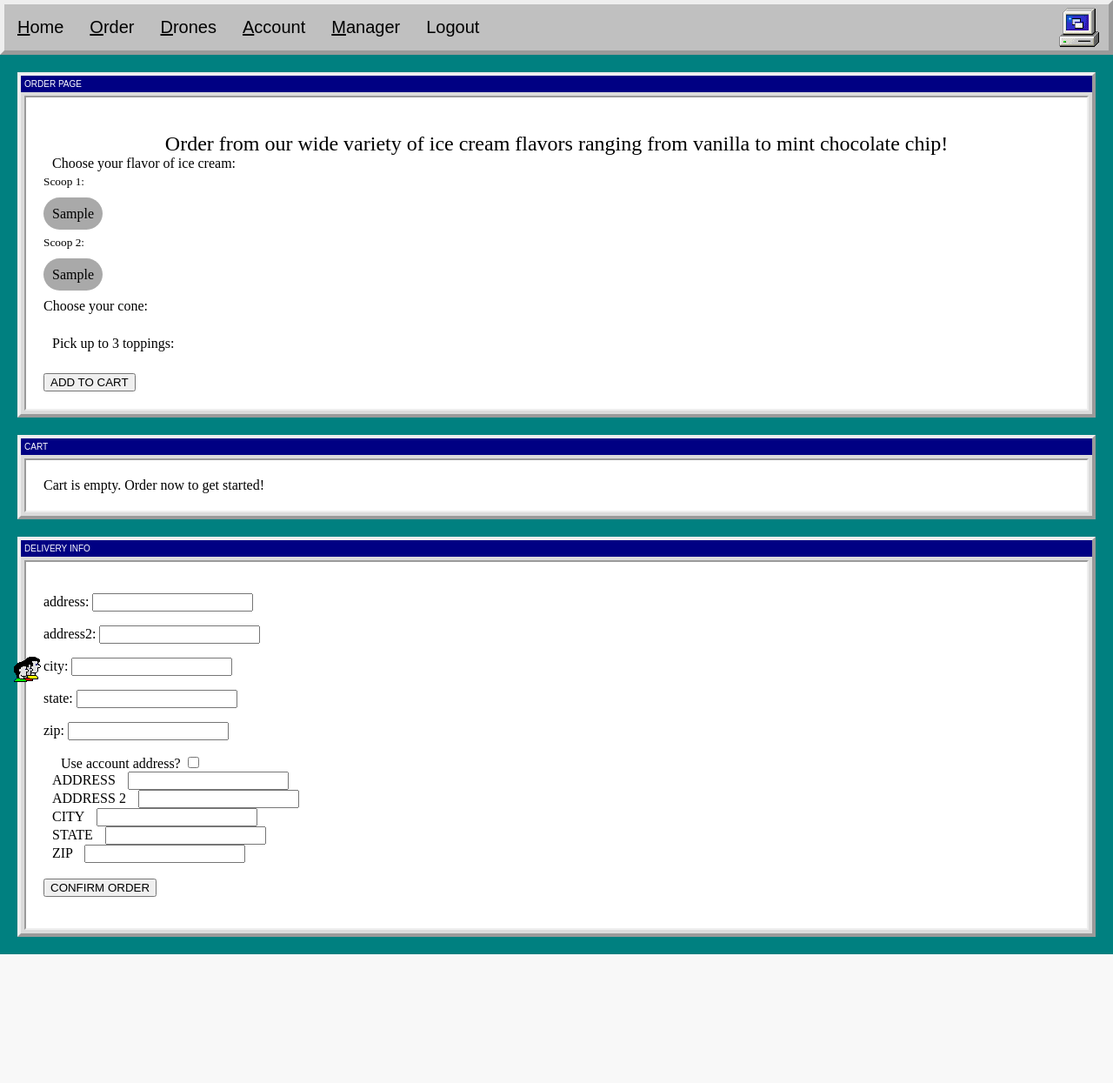
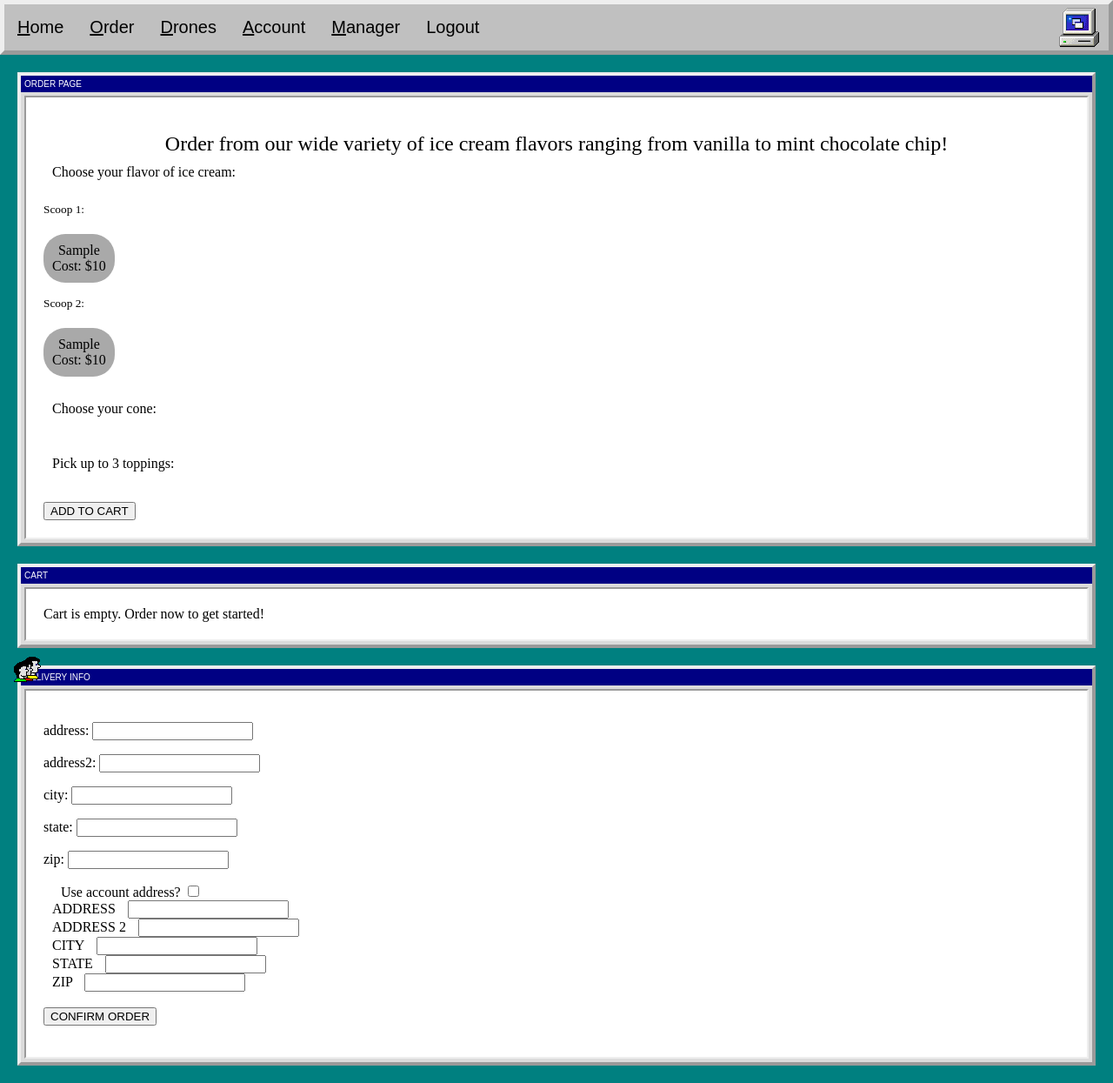
Before and after one commit to ryanc3412/Cowpokes_Drone_Cones, a Django app: page /dronecones/add_order in a window 1280 px wide. Shown: the whole page at 87% size. Before the commit the page ends 1097 px from the top, so only its background shows below. Run offline with Django 4.2, Linux system fonts and the light colour scheme; tables that the repository leaves empty hold one stand-in row (values such as "Sample post").

Commit message:
removed unnecessary code

```diff
--- a/drone_cones/static/drone_cones/static.js
+++ b/drone_cones/static/drone_cones/static.js
@@ -41,11 +41,7 @@ function writeAddress(checkAddress) {
                 zip.value = data['zip'];
             })
     }
-
-    // Use checkAddress.checked to check if the checkbox is checked
-    // addressTwo.value = checkAddress.checked ? addressOne.value : "";
 }
-
 
 function populate() {
     var flavor1List = [];
@@ -80,12 +76,14 @@ function populate() {
             for (var i = 0; i < flavor1List.length; i++) {
                 var flavor1Div = document.createElement("div");
                 var flavor2Div = document.createElement("div");
+                var iceCreamImagePath = "{% static 'blog/images/ice_cream_cone.png' %}";
                 flavor1Div.setAttribute("class", "flavor1Display");
                 flavor2Div.setAttribute("class", "flavor2Display");
                 flavor1Div.setAttribute("onclick", `selectFlavors1(this, event)`);
                 flavor2Div.setAttribute("onclick", `selectFlavors2(this, event)`);
-                flavor1Div.textContent = flavor1List[i]['flavor'];
-                flavor2Div.textContent = flavor2List[i]['flavor'];
+                flavor1Div.innerHTML = flavor1List[i]['flavor'] + '<br>Cost: $' + flavor1List[i]['cost'];
+                flavor2Div.innerHTML = flavor2List[i]['flavor'] + '<br>Cost: $' + flavor2List[i]['cost'];
+
                 flavors1Div.appendChild(flavor1Div);
                 flavors2Div.appendChild(flavor2Div);
             }
@@ -94,7 +92,7 @@ function populate() {
                 var coneDiv = document.createElement("div");
                 coneDiv.setAttribute("class", "coneDisplay");
                 coneDiv.setAttribute("onclick", `selectCone(this, event)`);
-                coneDiv.textContent = coneList[i]['flavor'];
+                coneDiv.innerHTML = coneList[i]['flavor'] + '<br>Cost: $' + coneList[i]['cost'];
                 conesDiv.appendChild(coneDiv);
             }
 
@@ -103,7 +101,7 @@ function populate() {
                 toppingDiv.setAttribute("class", "toppingsDisplay");
                 toppingDiv.setAttribute("onclick",
                     `selectToppings(this, event)`);
-                toppingDiv.textContent = toppingsList[i]['flavor'];
+                toppingDiv.innerHTML = toppingsList[i]['flavor'] + '<br>Cost: $' + toppingsList[i]['cost'];
                 toppingsDiv.appendChild(toppingDiv);
             }
         })
@@ -122,11 +120,7 @@ var selectedItems = {
     }
 };
 
-var completedFunctions = 0;
-
 function logSelectedItems() {
-    completedFunctions++;
-
     console.log(selectedItems);
 }
 
@@ -139,7 +133,6 @@ function selectFlavors1(item, event) {
             selectedItems.flavor1 = "";
         } else {
             selectedItems.flavor1 = item.textContent;
-            document.getElementById('items').value = selectedItems.flavor1;
             item.style.backgroundColor = "#008080";
         }
 
@@ -162,7 +155,6 @@ function selectFlavors2(item, event) {
         } else {
             selectedItems.flavor2 = item.textContent;
             item.style.backgroundColor = "#008080";
-            document.getElementById('items').value = selectedItems.flavor2;
         }
 
         flavor2Items.forEach(function (el) {
@@ -184,7 +176,6 @@ function selectCone(item, event) {
         } else {
             selectedItems.cone = item.textContent;
             item.style.backgroundColor = "#008080";
-            document.getElementById('items').value = selectedItems.cone;
         }
 
         flavorItems.forEach(function (el) {
@@ -213,15 +204,12 @@ function selectToppings(item, event) {
             }
         } else if (selectedItems.toppings.first == "") {
             selectedItems.toppings.first = item.textContent;
-            document.getElementById('items').value = selectedItems.toppings.first;
             item.style.backgroundColor = "#008080";
         } else if (selectedItems.toppings.second == "") {
             selectedItems.toppings.second = item.textContent;
-            document.getElementById('items').value = selectedItems.toppings.second;
             item.style.backgroundColor = "#008080";
         } else if (selectedItems.toppings.third == "") {
             selectedItems.toppings.third = item.textContent;
-            document.getElementById('items').value = selectedItems.toppings.third;
             item.style.backgroundColor = "#008080";
         } else {
             console.log("Sorry, topping cart is full");
--- a/drone_cones/static/drone_cones/style.css
+++ b/drone_cones/static/drone_cones/style.css
@@ -218,7 +218,7 @@ div.inner-border {
 }
 
 .flavor1Display {
-	display: inline;
+	display:inline-block;
 	background-color: darkgrey;
 	margin-right: 50px;
 	border-radius: 25px;
@@ -228,7 +228,7 @@ div.inner-border {
 }
 
 .flavor2Display {
-	display: inline;
+	display:inline-block;
 	background-color: darkgrey;
 	margin-right: 50px;
 	border-radius: 25px;
@@ -238,7 +238,7 @@ div.inner-border {
 }
 
 .coneDisplay {
-	display: inline;
+	display: inline-block;
 	background-color: darkgrey;
 	margin-right: 50px;
 	border-radius: 25px;
@@ -248,7 +248,7 @@ div.inner-border {
 }
 
 .toppingsDisplay {
-	display: inline;
+	display: inline-block;
 	background-color: darkgrey;
 	margin-right: 50px;
 	border-radius: 25px;
--- a/drone_cones/templates/drone_cones/order_page.html
+++ b/drone_cones/templates/drone_cones/order_page.html
@@ -2,7 +2,7 @@
 <link rel="stylesheet" href="{% static 'drone_cones/style.css' %}">
 
 
-<DOCTYPE html>
+<!DOCTYPE html>
 
 	<html lang="en">
 
@@ -37,36 +37,33 @@
 							Order from our wide variety of ice cream flavors ranging from vanilla to mint chocolate
 							chip!
 						</div>
-
-						<!-- {% csrf_token %} -->
-
-						<label class="spacer" for="Items">
+						<div class="spacer">
 							Choose your flavor of ice cream:
-						</label>
-						<sub class="spacer" for="Items">
+						</div>
+						<sub class="spacer">
 							<br>Scoop 1:
 						</sub>
 						<div class="productBox">
 							<div class="flavors1" id="flavors1">
 							</div>
 						</div>
-						<sub class="spacer" for="Items">
+						<sub class="spacer">
 							<br>Scoop 2:
 						</sub>
 						<div class="productBox">
 							<div class="flavors2" id="flavors2">
 							</div>
 						</div>
-						<label class="spacer" for="Items">
+						<div class="spacer">
 							<br>Choose your cone:
-						</label>
+						</div>
 						<div class="productBox">
 							<div class="cones" id="cones">
 							</div>
 						</div>
-						<label class="spacer" for="Items">
+						<div class="spacer">
 							Pick up to 3 toppings:
-						</label>
+						</div>
 						<div class="productBox">
 							<div class="toppings" id="toppings">
 							</div>
@@ -129,11 +126,11 @@
 						<form action="{% url 'drone_cones:send_order' %}" method="post">
 							{% csrf_token %}
 							{{ form.as_p }}
-							<label for="sameAddress" class="sameAddress"> Use account address? </label>
+							<label for="checkAddress" class="sameAddress"> Use account address? </label>
 							<input type="checkbox" name="sameAddress" id="checkAddress" onclick="writeAddress(this)">
 							<br>
-							<label class="spacer" for="address"> ADDRESS </label>
-							<input id="address1" type="text" name="address" maxlength="30" required>
+							<label class="spacer" for="address1"> ADDRESS </label>
+							<input id="address1" type="text" name="address" maxlength="30" required autocomplete="street-address">
 							<div></div>
 							<label class="spacer" for="address2"> ADDRESS 2 </label>
 							<input id="address2" type="text" name="address2" maxlength="100">
```
